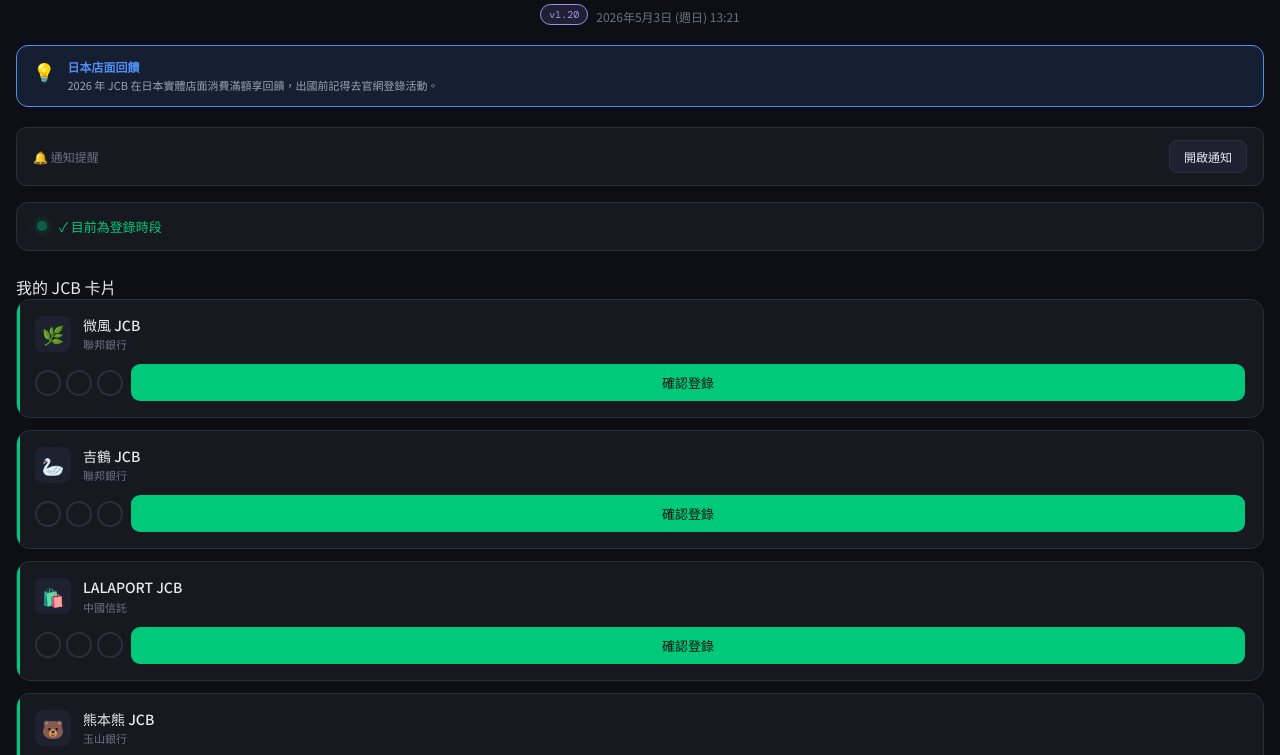
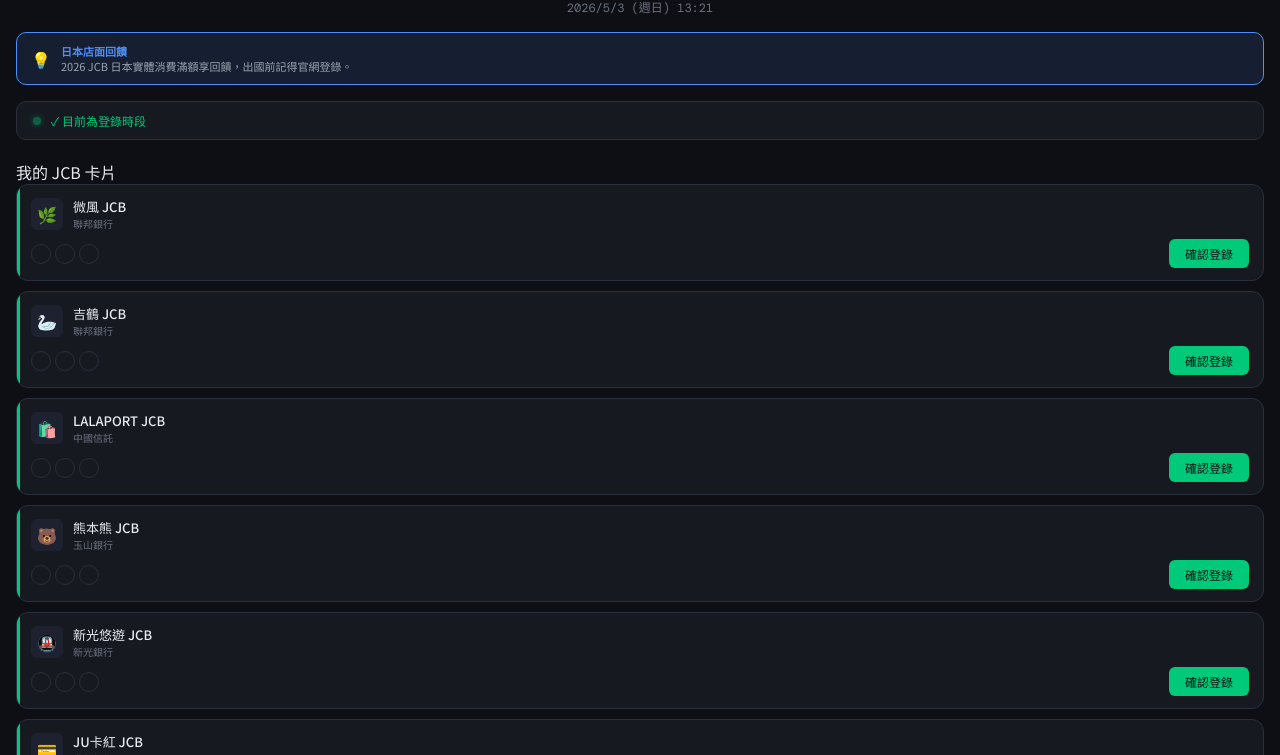
Before and after one commit to kenjishir-cmd/jcb-tracker, a plain HTML site: page index.html in a window 1280 px wide. Shown: the part 87-842 px from the top of the page. Drawn offline with nearby package versions, Linux system fonts and the light colour scheme.

Commit message:
Update index.html

```diff
--- a/index.html
+++ b/index.html
@@ -41,120 +41,93 @@
   body {
     background:var(--bg); color:var(--text);
     font-family:'Noto Sans TC',sans-serif;
-    min-height:100vh; padding:24px 16px 60px;
+    min-height:100vh; padding:20px 16px 60px;
   }
 
   /* 離線變色 */
   body.is-offline .header h1 { color: var(--offline-orange) !important; }
-  body.is-offline .header h1::after { content: " (離線模式)"; font-size: 12px; margin-left: 8px; vertical-align: middle; }
+  body.is-offline .header h1::after { content: " (離線)"; font-size: 12px; margin-left: 6px; }
 
-  .header { text-align:center; margin-bottom:20px; }
-  .header-logo { display:inline-flex; align-items:center; gap:10px; margin-bottom:6px; }
+  .header { text-align:center; margin-bottom:16px; }
   .jcb-badge {
     background:var(--jcb-red); color:#fff;
-    font-family:'DM Mono',monospace; font-size:13px; font-weight:500;
-    letter-spacing:2px; padding:4px 10px; border-radius:4px;
+    font-family:'DM Mono',monospace; font-size:12px; font-weight:500;
+    padding:3px 8px; border-radius:4px;
   }
-  .header h1 { font-size:22px; font-weight:700; letter-spacing:1px; }
+  .header h1 { font-size:20px; font-weight:700; margin: 8px 0 4px; }
+  .header-sub { font-size:12px; color:var(--text-muted); font-family: 'DM Mono'; }
 
-  .ver-wrap { position:relative; display:inline-flex; align-items:center; }
-  .ver-tag {
-    font-family:'DM Mono',monospace; font-size:10px;
-    background:var(--purple-dim); color:var(--purple);
-    padding:3px 8px; border-radius:20px; border:1px solid var(--purple);
-    cursor:pointer; user-select:none; transition:background .15s;
-    display:inline-flex; align-items:center; gap:4px;
-  }
-  .ver-tooltip {
-    display:none; position:absolute; top:calc(100% + 8px); left:50%;
-    transform:translateX(-50%);
-    background:var(--surface); border:1px solid var(--purple);
-    border-radius:12px; padding:14px 16px; min-width:220px;
-    box-shadow:0 8px 32px rgba(0,0,0,.5); z-index:200; text-align:left;
-  }
-  .ver-tooltip.show { display:block; animation:fadeIn .15s ease; }
-  @keyframes fadeIn { from{opacity:0;transform:translateX(-50%) translateY(-4px)} to{opacity:1;transform:translateX(-50%) translateY(0)} }
-
-  .header-sub { font-size:12px; color:var(--text-muted); margin-top:4px; }
-
-  /* 知識看板 - 緊湊版 */
+  /* 知識看板 - 高度壓縮版 */
   .knowledge-card {
     background: var(--blue-dim); border: 1px solid var(--blue);
-    border-radius: 12px; padding: 12px 16px; margin-bottom: 20px;
-    display: flex; gap: 12px; align-items: flex-start;
+    border-radius: 10px; padding: 10px 14px; margin-bottom: 16px;
+    display: flex; gap: 10px; align-items: center;
   }
-  .k-icon { font-size: 18px; }
+  .k-icon { font-size: 16px; }
   .k-content { flex: 1; }
-  .k-title { font-size: 12px; font-weight: 700; color: var(--blue); margin-bottom: 2px; }
-  .k-text { font-size: 11px; color: var(--text-dim); line-height: 1.5; }
+  .k-title { font-size: 11px; font-weight: 700; color: var(--blue); }
+  .k-text { font-size: 11px; color: var(--text-dim); line-height: 1.4; }
 
-  /* 通知與時段欄位 */
-  .notif-bar {
-    background:var(--surface); border:1px solid var(--border);
-    border-radius:10px; padding:12px 16px; margin-bottom:16px;
-    display:flex; align-items:center; gap:12px;
-  }
-  .notif-bar-label { font-size:12px; color:var(--text-muted); flex:1; }
-  .btn-notif { padding:7px 14px; border-radius:8px; border:1px solid var(--border); background:var(--surface2); color:var(--text); font-size:12px; cursor:pointer; }
-
+  /* 時段狀態 */
   .period-bar {
     background:var(--surface); border:1px solid var(--border);
-    border-radius:12px; padding:14px 20px; margin-bottom:24px;
-    display:flex; align-items:center; gap:12px; flex-wrap:wrap;
+    border-radius:10px; padding:10px 16px; margin-bottom:20px;
+    display:flex; align-items:center; gap:10px;
   }
-  .period-dot { width:10px; height:10px; border-radius:50%; flex-shrink:0; }
-  .period-dot.open { background:var(--jcb-green); box-shadow:0 0 8px var(--jcb-green); animation:pulse 2s infinite; }
+  .period-dot { width:8px; height:8px; border-radius:50%; background: #333; }
+  .period-dot.open { background:var(--jcb-green); box-shadow:0 0 6px var(--jcb-green); animation:pulse 2s infinite; }
   @keyframes pulse { 0%,100%{opacity:1}50%{opacity:.4} }
-  .period-status { font-size:13px; font-weight:500; }
+  .period-status { font-size:12px; font-weight:500; }
   .period-status.open { color:var(--jcb-green); }
 
-  /* 卡片版面 - 恢復原本的精緻感 */
-  .cards-grid { display:grid; grid-template-columns:1fr; gap:12px; margin-bottom:28px; }
+  /* 卡片版面 - 嚴格限制高度與間距 */
+  .cards-grid { display:grid; grid-template-columns:1fr; gap:10px; }
   .card {
     background:var(--surface); border:1px solid var(--border);
-    border-radius:14px; padding:16px 18px;
-    transition:border-color .2s; position:relative; overflow:hidden;
+    border-radius:12px; padding:12px 14px;
+    position:relative; overflow:hidden;
+    display: flex; flex-direction: column; gap: 8px;
   }
   .card::before {
     content:''; position:absolute; top:0; left:0;
-    width:3px; height:100%; background:var(--border); transition:background .2s;
+    width:3px; height:100%; background:var(--border);
   }
   .card.maxed::before        { background:var(--jcb-red); }
   .card.monthly-done::before { background:var(--yellow); }
   .card.open-window::before  { background:var(--jcb-green); }
 
-  .card-top { display:flex; align-items:flex-start; gap:12px; margin-bottom:12px; }
+  .card-top { display:flex; align-items:center; gap:10px; }
   .card-icon {
-    width:36px; height:36px; border-radius:8px;
+    width:32px; height:32px; border-radius:6px;
     display:flex; align-items:center; justify-content:center;
-    font-size:18px; flex-shrink:0; background:var(--surface2);
+    font-size:16px; background:var(--surface2);
   }
   .card-meta { flex:1; }
-  .card-name { font-size:14px; font-weight:500; line-height:1.3; }
-  .card-bank { font-size:11px; color:var(--text-muted); margin-top:2px; }
+  .card-name { font-size:13px; font-weight:500; }
+  .card-bank { font-size:10px; color:var(--text-muted); }
 
-  .card-bottom { display:flex; align-items:center; justify-content:space-between; gap:8px; }
-  .pips { display:flex; gap:5px; align-items:center; }
+  .card-bottom { display:flex; align-items:center; justify-content:space-between; }
+  .pips { display:flex; gap:4px; }
   .pip {
-    width:22px; height:22px; border-radius:50%; border:2px solid var(--border);
-    display:flex; align-items:center; justify-content:center; font-size:10px;
+    width:18px; height:18px; border-radius:50%; border:1.5px solid var(--border);
+    display:flex; align-items:center; justify-content:center; font-size:9px;
   }
   .pip.used { background:var(--jcb-red); border-color:var(--jcb-red); color:#fff; }
 
   .btn-register {
-    flex:1; padding:9px 14px; border-radius:9px; border:none;
-    font-size:13px; font-weight:500; cursor:pointer; transition:all .15s;
+    padding:6px 12px; border-radius:6px; border:none;
+    font-size:12px; font-weight:500; cursor:pointer;
+    min-width: 80px; text-align: center;
   }
   .btn-register.can      { background:var(--jcb-green); color:#0d0f14; }
   .btn-register.disabled { background:var(--surface2); color:var(--text-muted); cursor:not-allowed; }
 
-  .log-entry { font-size:11px; color:var(--text-muted); margin-top:8px; font-family:'DM Mono',monospace; line-height:1.9; }
-
+  /* Toast */
   #toast {
-    position:fixed; bottom:24px; left:50%; transform:translateX(-50%) translateY(80px);
+    position:fixed; bottom:20px; left:50%; transform:translateX(-50%) translateY(80px);
     background:var(--surface2); border:1px solid var(--border); color:var(--text);
-    padding:10px 20px; border-radius:30px; font-size:13px; z-index:999;
-    transition:transform .3s, opacity .3s; opacity:0; pointer-events:none;
+    padding:8px 16px; border-radius:20px; font-size:12px; z-index:999;
+    transition:transform .3s, opacity .3s; opacity:0;
   }
   #toast.show { transform:translateX(-50%) translateY(0); opacity:1; }
 </style>
@@ -166,40 +139,20 @@
     <span class="jcb-badge">JCB</span>
     <h1>登錄管家</h1>
   </div>
-  <div style="display:flex; justify-content:center; gap:8px; align-items:center;">
-    <div class="ver-wrap" id="ver-wrap">
-      <span class="ver-tag" onclick="toggleVerTooltip(event)">v1.20</span>
-      <div class="ver-tooltip" id="ver-tooltip">
-        <div style="color:var(--purple); font-weight:700;">v1.20 更新</div>
-        <div style="font-size:11px; color:var(--text-dim); margin-top:4px;">
-          · 恢復原本緊湊版面佈局<br>
-          · 支援星期顯示 (週一至週日)<br>
-          · 加入隨機信用卡知識看板
-        </div>
-      </div>
-    </div>
-    <div class="header-sub" id="current-date"></div>
-  </div>
+  <div class="header-sub" id="current-date"></div>
 </div>
 
 <div class="knowledge-card" id="knowledge-card">
   <div class="k-icon">💡</div>
   <div class="k-content">
-    <div class="k-title" id="k-title">每日卡片小知識</div>
+    <div class="k-title" id="k-title">卡片知識</div>
     <div class="k-text" id="k-text">載入中...</div>
   </div>
 </div>
 
-<div class="notif-bar">
-  <div class="notif-bar-label">🔔 通知提醒</div>
-  <button class="btn-notif" id="btn-notif" onclick="requestNotif()">開啟通知</button>
-</div>
-
 <div class="period-bar">
   <div class="period-dot" id="period-dot"></div>
-  <div class="period-info">
-    <div class="period-status" id="period-status">偵測中...</div>
-  </div>
+  <div class="period-status" id="period-status">偵測中...</div>
 </div>
 
 <div class="section-title">我的 JCB 卡片</div>
@@ -218,11 +171,11 @@
 ];
 
 const KNOWLEDGE_BASE = [
-  { title: "2026 JCB 重要變更", text: "悠遊卡自動加值 10% 回饋今年改為「每卡每年限登錄 3 次」，建議保留給大額消費月份。" },
-  { title: "機場接送密技", text: "JCB 晶緻卡單筆消費滿 NT$30,000 可享免費接送，每月限量 1,000 趟，需提早搶約。" },
-  { title: "星巴克半價", text: "每週一早上 10:30 開放領取序號，持卡至店面買指定飲品享半價。" },
-  { title: "日本店面回饋", text: "2026 年 JCB 在日本實體店面消費滿額享回饋，出國前記得去官網登錄活動。" },
-  { title: "自動加值小知識", text: "餘額低於 100 元會自動加值 500 元。這筆加值也算在信用卡的消費回饋內喔！" }
+  { title: "2026 JCB 新制", text: "悠遊卡自動加值 10% 改為「每卡每年限登錄 3 次」，請精打細算。" },
+  { title: "機場接送", text: "晶緻卡單筆滿 3 萬享免費接送，每月限量 1,000 趟，需提早預約。" },
+  { title: "星巴克優惠", text: "每週一 10:30 開放領序號，現場買指定飲品享半價。" },
+  { title: "日本店面回饋", text: "2026 JCB 日本實體消費滿額享回饋，出國前記得官網登錄。" },
+  { title: "自動加值", text: "餘額低於 100 元自動加 500。這筆也算在信用卡消費回饋內！" }
 ];
 
 const KEY = 'jcb_v4';
@@ -234,19 +187,13 @@
   document.getElementById('k-text').textContent = item.text;
 }
 
-function updateOnlineStatus() {
-  document.body.classList.toggle('is-offline', !navigator.onLine);
-}
-window.addEventListener('online', updateOnlineStatus);
-window.addEventListener('offline', updateOnlineStatus);
-
 function getWeekday(date) {
   return ["週日", "週一", "週二", "週三", "週四", "週五", "週六"][date.getDay()];
 }
 
 function render() {
   const t = new Date();
-  const dateStr = `${t.getFullYear()}年${t.getMonth()+1}月${t.getDate()}日 (${getWeekday(t)}) ${String(t.getHours()).padStart(2,'0')}:${String(t.getMinutes()).padStart(2,'0')}`;
+  const dateStr = `${t.getFullYear()}/${t.getMonth()+1}/${t.getDate()} (${getWeekday(t)}) ${String(t.getHours()).padStart(2,'0')}:${String(t.getMinutes()).padStart(2,'0')}`;
   document.getElementById('current-date').textContent = dateStr;
 
   const day = t.getDate();
@@ -270,26 +217,22 @@
         <div class="card-bottom">
           <div class="pips">${[0,1,2].map(i => `<div class="pip ${i<list.length?'used':''}"></div>`).join('')}</div>
           <button class="btn-register ${isOpen && !isMaxed ?'can':'disabled'}">
-            ${isMaxed ? '全年已滿' : (isOpen ? '確認登錄' : '待機中')}
+            ${isMaxed ? '已滿' : (isOpen ? '確認登錄' : '待機')}
           </button>
         </div>
       </div>`;
   }).join('');
 }
 
-function toggleVerTooltip(e) {
-  e.stopPropagation();
-  document.getElementById('ver-tooltip').classList.toggle('show');
-}
+// 監聽網路
+window.addEventListener('online', () => document.body.classList.remove('is-offline'));
+window.addEventListener('offline', () => {
+  document.body.classList.add('is-offline');
+  const el=document.getElementById('toast');
+  el.textContent='⚠️ 離線模式'; el.classList.add('show');
+  setTimeout(()=>el.classList.remove('show'), 2000);
+});
 
-function showToast(msg){
-  const el=document.getElementById('toast');
-  el.textContent=msg; el.classList.add('show');
-  setTimeout(()=>el.classList.remove('show'), 2500);
-}
-
-// 初始化
-updateOnlineStatus();
 render();
 showRandomKnowledge();
 setInterval(render, 60000);
```
